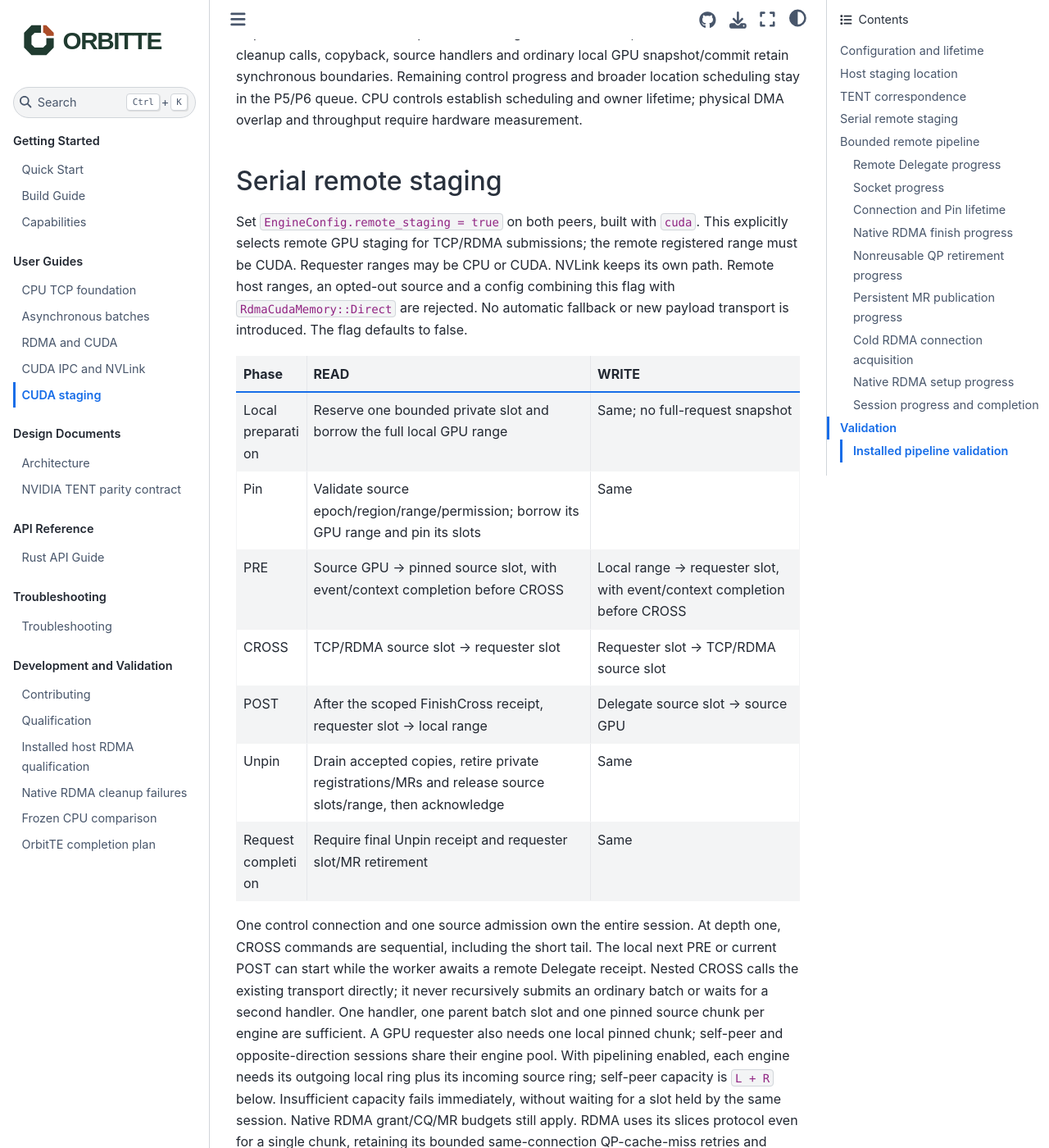
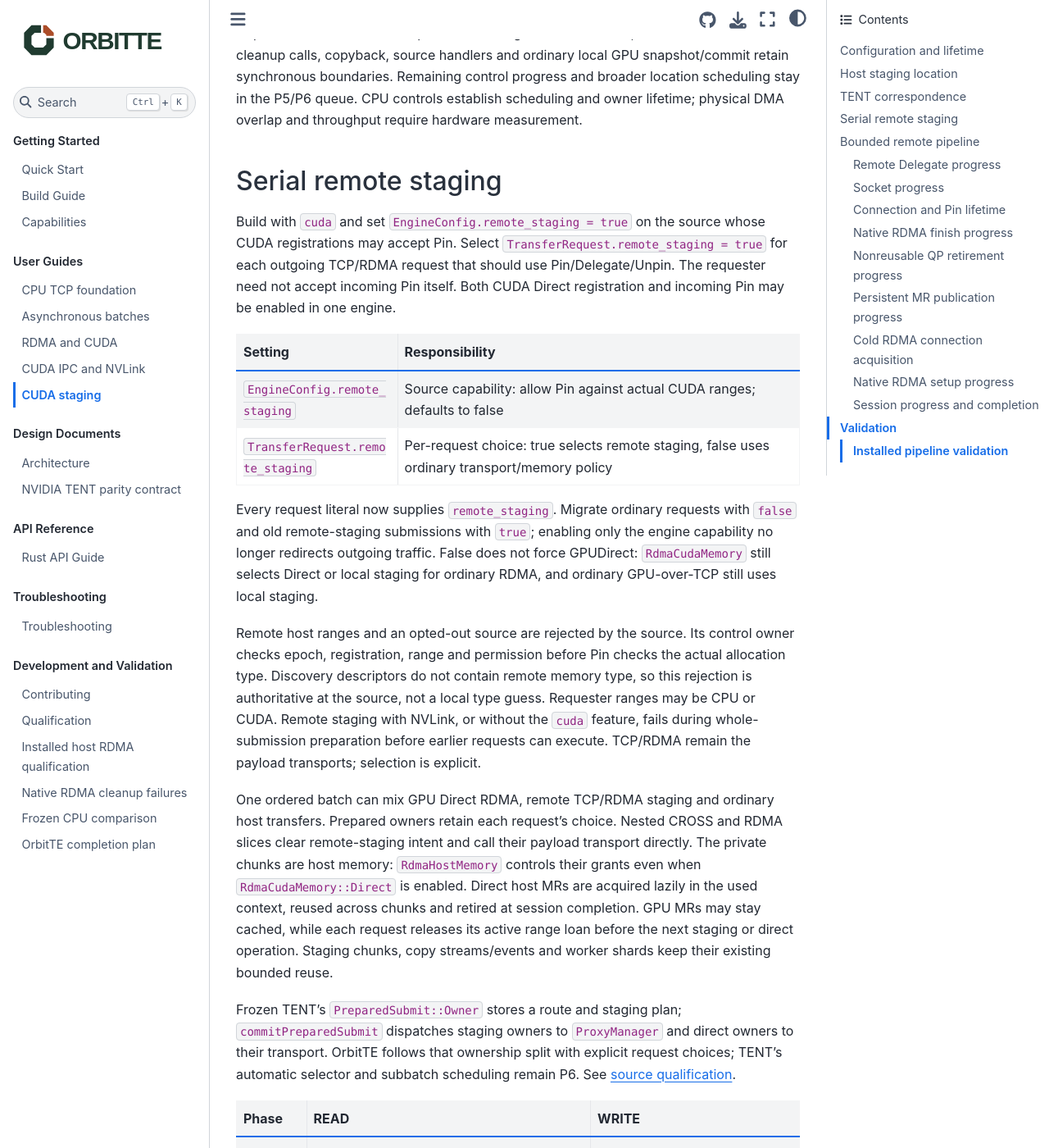
Before and after one commit to OrbitInfra/OrbitTE, a Sphinx documentation site: the page built from docs/staging.md, in a window 1280 px wide and 1400 px high, scrolled down 4412 px. Shown: the whole window at 82% size. Built offline with Sphinx 7.4.7 and the Sphinx Book theme 1.1.4, drawn with Linux system fonts in a browser that asks for light colours.

Commit message:
docs: explain per-request staging and queue IPC cache reclamation

```diff
--- a/docs/staging.md
+++ b/docs/staging.md
@@ -175,12 +175,47 @@ lifetime; physical DMA overlap and throughput require hardware measurement.
 
 ## Serial remote staging
 
-Set `EngineConfig.remote_staging = true` on both peers, built with `cuda`.
-This explicitly selects remote GPU staging for TCP/RDMA submissions; the remote
-registered range must be CUDA. Requester ranges may be CPU or CUDA. NVLink keeps
-its own path. Remote host ranges, an opted-out source and a config combining
-this flag with `RdmaCudaMemory::Direct` are rejected. No automatic fallback or
-new payload transport is introduced. The flag defaults to false.
+Build with `cuda` and set `EngineConfig.remote_staging = true` on the source
+whose CUDA registrations may accept Pin. Select
+`TransferRequest.remote_staging = true` for each outgoing TCP/RDMA request that
+should use Pin/Delegate/Unpin.
+The requester need not accept incoming Pin itself. Both CUDA Direct registration
+and incoming Pin may be enabled in one engine.
+
+| Setting | Responsibility |
+| --- | --- |
+| `EngineConfig.remote_staging` | Source capability: allow Pin against actual CUDA ranges; defaults to false |
+| `TransferRequest.remote_staging` | Per-request choice: true selects remote staging, false uses ordinary transport/memory policy |
+
+Every request literal now supplies `remote_staging`. Migrate ordinary requests
+with `false` and old remote-staging submissions with `true`; enabling only the
+engine capability no longer redirects outgoing traffic. False does not force
+GPUDirect: `RdmaCudaMemory` still selects Direct or local staging for ordinary
+RDMA, and ordinary GPU-over-TCP still uses local staging.
+
+Remote host ranges and an opted-out source are rejected by the source. Its
+control owner checks epoch, registration, range and permission before Pin checks
+the actual allocation type. Discovery descriptors do not contain remote memory
+type, so this rejection is authoritative at the source, not a local type guess.
+Requester ranges may be CPU or CUDA. Remote staging with NVLink, or without the
+`cuda` feature, fails during whole-submission preparation before earlier requests
+can execute. TCP/RDMA remain the payload transports; selection is explicit.
+
+One ordered batch can mix GPU Direct RDMA, remote TCP/RDMA staging and ordinary
+host transfers. Prepared owners retain each request's choice. Nested CROSS and
+RDMA slices clear remote-staging intent and call their payload transport directly.
+The private chunks are host memory: `RdmaHostMemory` controls their grants even
+when `RdmaCudaMemory::Direct` is enabled. Direct host MRs are acquired lazily in
+the used context, reused across chunks and retired at session completion.
+GPU MRs may stay cached, while each request releases its active range loan before
+the next staging or direct operation. Staging chunks, copy streams/events and
+worker shards keep their existing bounded reuse.
+
+Frozen TENT's `PreparedSubmit::Owner` stores a route and staging plan;
+`commitPreparedSubmit` dispatches staging owners to `ProxyManager` and direct
+owners to their transport. OrbitTE follows that ownership split with explicit
+request choices; TENT's automatic selector and subbatch scheduling remain P6.
+See [source qualification](qualification.md#per-request-remote-staging).
 
 | Phase | READ | WRITE |
 | --- | --- | --- |
```
Also changed, not shown: README.md (+3 -2 lines), docs/async-batches.md (+7 -3 lines), docs/capabilities.md (+1 -1 lines), docs/completion-plan.md (+21 -12 lines), docs/qualification.md (+31 -0 lines).
